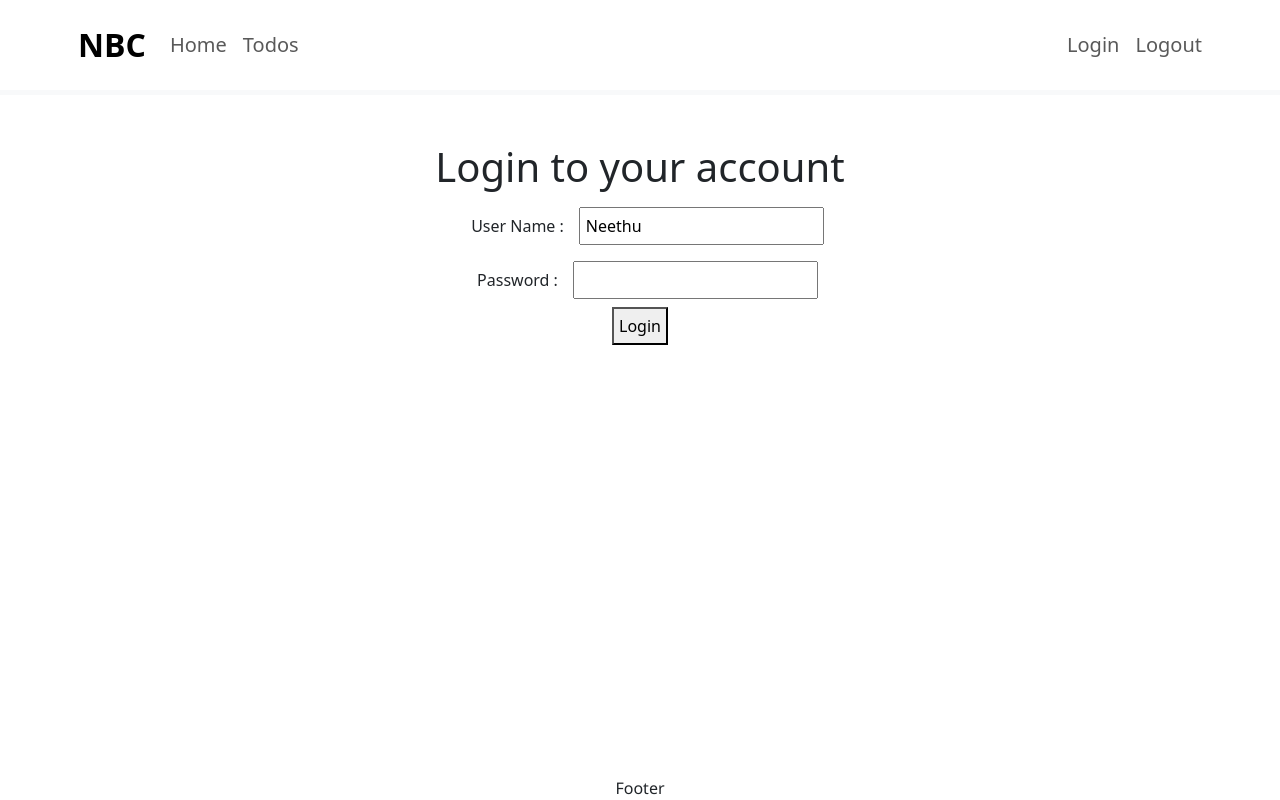
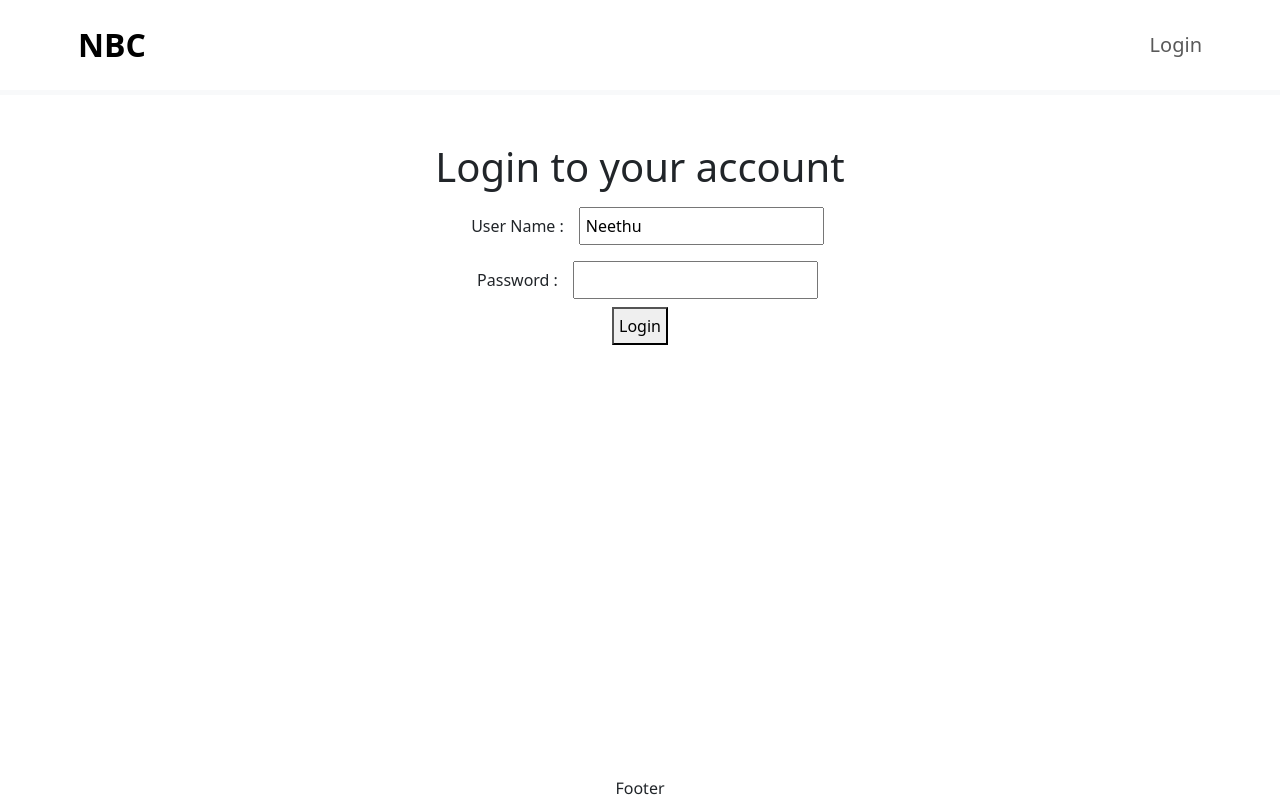
Before and after one commit to neethz/fullstack01, a React (Create React App) app: page / in a window 1280 px wide. Built offline with nearby package versions, Linux system fonts and the light colour scheme.

Commit message:
isAuthenticated check

```diff
--- a/src/Components/todo/Header.jsx
+++ b/src/Components/todo/Header.jsx
@@ -1,6 +1,8 @@
-import {Link} from 'react-router-dom'
+import { Link } from 'react-router-dom'
+import { useAuth } from './security/AuthContext'
 
 export default function Header() {
+    const auth = useAuth()
     return (
         <header className="border-bottom border-light border-5 mb-5 p-2">
             <div className="container">
@@ -9,13 +11,25 @@
                         <a className="navbar-brand ms-2 fs-2 fw-bold text-black" href="https://www.google.com">NBC</a>
                         <div className="collapse navbar-collapse">
                             <ul className="navbar-nav">
-                            <li className="nav-item fs-5"><Link className="nav-link" to="/welcome/Hero">Home</Link></li>
-                            <li className="nav-item fs-5"><Link className="nav-link" to="/todos">Todos</Link></li>
+                                <li className="nav-item fs-5">
+                                    {auth.isAuthenticated &&
+                                        <Link className="nav-link" to="/welcome/Hero">Home</Link>}
+                                </li>
+                                <li className="nav-item fs-5">
+                                    {auth.isAuthenticated &&
+                                        <Link className="nav-link" to="/todos">Todos</Link>}
+                                </li>
                             </ul>
                         </div>
                         <ul className="navbar-nav">
-                        <li className="nav-item fs-5"><Link className="nav-link" to="/login">Login</Link></li>
-                        <li className="nav-item fs-5"><Link className="nav-link" to="/logout">Logout</Link></li>
+                            <li className="nav-item fs-5">
+                                {!auth.isAuthenticated &&
+                                    <Link className="nav-link" to="/login">Login</Link>}
+                            </li>
+                            <li className="nav-item fs-5">
+                                {auth.isAuthenticated &&
+                                    <Link className="nav-link" to="/logout" onClick={() => auth.setAuthenticated(false)}>Logout</Link>}
+                            </li>
                         </ul>
                     </nav>
                 </div>
--- a/src/Components/todo/Login.jsx
+++ b/src/Components/todo/Login.jsx
@@ -1,5 +1,6 @@
 import { useNavigate } from "react-router-dom";
 import { useState } from 'react'
+import { useAuth } from "./security/AuthContext";
 function Login() {
 
     const [userName, setUserName] = useState("Neethu");
@@ -9,9 +10,11 @@
     const [showError, setShowError] = useState(false);
 
     const navigation = useNavigate();
+    const auth = useAuth()
 
     function handleSubmit() {
         if (userName === 'Neethu' && password === '1') {
+            auth.setAuthenticated(true)
             setShowSuccess(true);
             setShowError(false);
             navigation(`/welcome/${userName}`)
--- a/src/Components/todo/security/AuthContext.js
+++ b/src/Components/todo/security/AuthContext.js
@@ -5,12 +5,12 @@
 
 export default function AuthProvider( { children } ){
 
-    const [number, setNumber] = useState(10)
+    const [isAuthenticated, setAuthenticated] = useState(false)
 
 
 
     return(
-        <AuthContext.Provider value={ {number} }>
+        <AuthContext.Provider value={ {isAuthenticated , setAuthenticated} }>
             {children}
         </AuthContext.Provider>
     )
```
Lines whose indentation alone changed are shown as unchanged.
